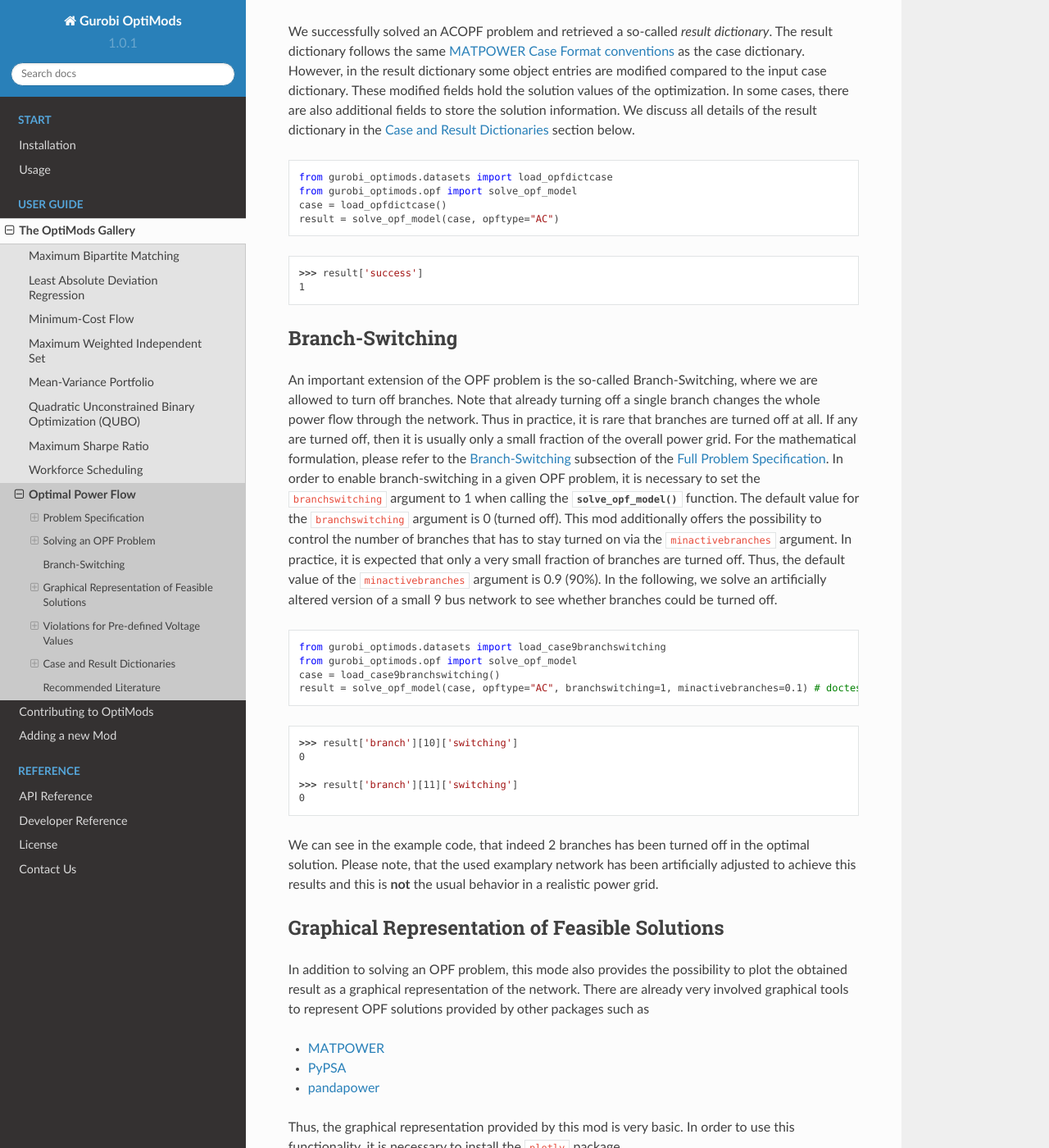
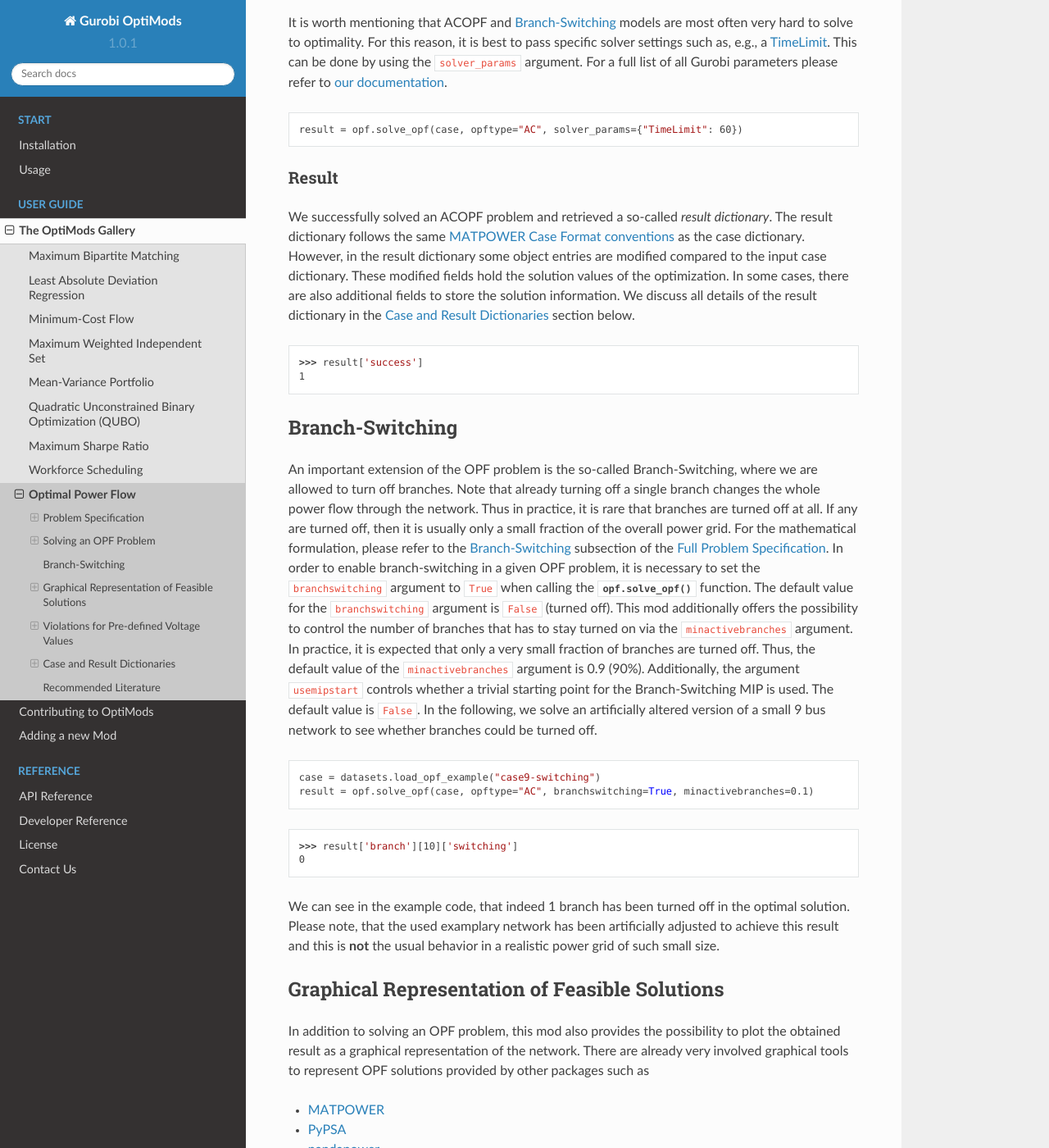
Before and after one commit to Gurobi/gurobi-optimods, a Sphinx documentation site: the page built from docs/source/mods/opf/opf.rst, in a window 1280 px wide and 1400 px high, scrolled down 2042 px. Shown: the whole window at 82% size. Built offline with Sphinx 7.4.7 and the Read the Docs theme 2.0.0, drawn with Linux system fonts in a browser that asks for light colours; some of the changed text lies outside the part shown.

Commit message:
Adjust docs after renaming of functions

```diff
--- a/docs/source/api.rst
+++ b/docs/source/api.rst
@@ -26,4 +26,7 @@ API Reference
    :members: solve_workforce_scheduling
 
 .. automodule:: gurobi_optimods.opf
-   :members: solve_opf_model, compute_violations_from_given_voltages
+   :members: solve_opf, compute_violations, solution_plot, violation_plot
+
+.. automodule:: gurobi_optimods.opf.io
+   :members: read_case_matpower, read_coords_csv, read_voltages_csv
--- a/docs/source/mods/opf/opf.rst
+++ b/docs/source/mods/opf/opf.rst
@@ -26,33 +26,33 @@ Input
 
 This mod has multiple callable API and convenience functions. All of the main API functions take a so-called *case dictionary* as input. The case dictionary holds all essential information about the underlying network, i.e., information about buses, branch connections, and generators. The case dictionary is meant to follow the `MATPOWER Case Format conventions <https://matpower.org/docs/ref/matpower7.1/lib/caseformat.html>`_. We discuss all details of the case dictionary further down below in the `Case and Result Dictionaries`_ section.
 
-In the below example code, we read in a pre-defined case dictionary from our dataset.
+In the below example code, we read in a pre-defined case dictionary for a small 9 bus grid from our dataset.
 
 .. testcode:: opf
 
-    from gurobi_optimods.datasets import load_opfdictcase
-    case = load_opfdictcase()
+    from gurobi_optimods import opf
+    from gurobi_optimods import datasets
+    case = datasets.load_opf_example("case9")
 
 
 Optimization Process
 ~~~~~~~~~~~~~~~~~~~~
 
-After generating a case dictionary, we can solve an OPF problem defined by the given network data. For this task, we use the :meth:`gurobi_optimods.opf.solve_opf_model` function. We can define the type of the OPF problem that we want to solve by defining the ``opftype`` argument when calling the function. Currently, the available options are ``AC``, ``AC_relax``, and ``DC``.
+After generating a case dictionary, we can solve an OPF problem defined by the given network data. For this task, we use the :meth:`gurobi_optimods.opf.solve_opf` function. We can define the type of the OPF problem that we want to solve by defining the ``opftype`` argument when calling the function. Currently, the available options are ``AC``, ``AC_relax``, and ``DC``.
 
 - The ``AC`` setting solves an ACOPF problem defined by the given network data. The ACOPF problem is formulated as a nonconvex bilinear model as described in the :ref:`ACOPF <acopf-label>` section of the :doc:`opf_specification`.
 
 - The ``AC_relax`` setting solves a Second Order Cone (SOC) relaxation of the nonconvex bilinear ACOPF problem formulation defined by the given network data. The relaxation is constructed by dropping nonconvex bilinear terms but simultaneously keeping the convex JABR inequalities, see :ref:`JABR Relaxation <jabr-label>` for more details.
 
-- The ``DC`` setting solves a DCOPF problem defined by the given network data. The DCOPF problem is a linear approximation of the ACOPF problem, please refer to the :ref:`DCOPF <dcopf-label>` section of the :doc:`opf_specification` for more details.
+- The ``DC`` setting solves a DCOPF problem defined by the given network data. The DCOPF problem is a linear approximation of the ACOPF problem. Please refer to the :ref:`DCOPF <dcopf-label>` section of the :doc:`opf_specification` for more details.
 
 The default value of the ``opftype`` argument is to solve an ``AC`` problem.
 
+The function returns a so-called *result* dictionary which we discuss below.
+
 .. testcode:: opf
 
-    from gurobi_optimods.datasets import load_opfdictcase
-    from gurobi_optimods.opf import solve_opf_model
-    case = load_opfdictcase()
-    result = solve_opf_model(case, opftype="AC")
+    result = opf.solve_opf(case, opftype="AC")
 
 .. testoutput:: opf
     :options: +NORMALIZE_WHITESPACE +ELLIPSIS
@@ -66,25 +66,17 @@ The default value of the ``opftype`` argument is to solve an ``AC`` problem.
     Objective value = 5296....
 
 
+It is worth mentioning that ACOPF and `Branch-Switching`_ models are most often very hard to solve to optimality. For this reason, it is best to pass specific solver settings such as, e.g., a `TimeLimit <https://www.gurobi.com/documentation/current/refman/timelimit.html>`_. This can be done by using the ``solver_params`` argument. For a full list of all Gurobi parameters please refer to `our documentation <https://www.gurobi.com/documentation/current/refman/parameter_descriptions.html>`_.
+
+.. code-block::
+
+    result = opf.solve_opf(case, opftype="AC", solver_params={"TimeLimit": 60})
+
+
 Result
 ~~~~~~
 
 We successfully solved an ACOPF problem and retrieved a so-called *result dictionary*. The result dictionary follows the same `MATPOWER Case Format conventions <https://matpower.org/docs/ref/matpower7.1/lib/caseformat.html>`_ as the case dictionary. However, in the result dictionary some object entries are modified compared to the input case dictionary. These modified fields hold the solution values of the optimization. In some cases, there are also additional fields to store the solution information. We discuss all details of the result dictionary in the `Case and Result Dictionaries`_ section below.
-
-.. testcode:: opf
-
-    from gurobi_optimods.datasets import load_opfdictcase
-    from gurobi_optimods.opf import solve_opf_model
-    case = load_opfdictcase()
-    result = solve_opf_model(case, opftype="AC")
-
-.. testoutput:: opf
-    :hide:
-    :options: +NORMALIZE_WHITESPACE +ELLIPSIS
-
-    ...
-    Optimize a model with 73 rows, 107 columns and 208 nonzeros
-    ...
 
 .. doctest:: opf
 
@@ -95,14 +87,12 @@ We successfully solved an ACOPF problem and retrieved a so-called *result dictio
 Branch-Switching
 ----------------
 
-An important extension of the OPF problem is the so-called Branch-Switching, where we are allowed to turn off branches. Note that already turning off a single branch changes the whole power flow through the network. Thus in practice, it is rare that branches are turned off at all. If any are turned off, then it is usually only a small fraction of the overall power grid. For the mathematical formulation, please refer to the :ref:`Branch-Switching <branchswitching-label>` subsection of the :doc:`opf_specification`. In order to enable branch-switching in a given OPF problem, it is necessary to set the ``branchswitching`` argument to 1 when calling the :meth:`solve_opf_model` function. The default value for the ``branchswitching`` argument is 0 (turned off). This mod additionally offers the possibility to control the number of branches that has to stay turned on via the ``minactivebranches`` argument. In practice, it is expected that only a very small fraction of branches are turned off. Thus, the default value of the ``minactivebranches`` argument is 0.9 (90%). In the following, we solve an artificially altered version of a small 9 bus network to see whether branches could be turned off.
+An important extension of the OPF problem is the so-called Branch-Switching, where we are allowed to turn off branches. Note that already turning off a single branch changes the whole power flow through the network. Thus in practice, it is rare that branches are turned off at all. If any are turned off, then it is usually only a small fraction of the overall power grid. For the mathematical formulation, please refer to the :ref:`Branch-Switching <branchswitching-label>` subsection of the :doc:`opf_specification`. In order to enable branch-switching in a given OPF problem, it is necessary to set the ``branchswitching`` argument to ``True`` when calling the :meth:`opf.solve_opf` function. The default value for the ``branchswitching`` argument is ``False`` (turned off). This mod additionally offers the possibility to control the number of branches that has to stay turned on via the ``minactivebranches`` argument. In practice, it is expected that only a very small fraction of branches are turned off. Thus, the default value of the ``minactivebranches`` argument is 0.9 (90%). Additionally, the argument ``usemipstart`` controls whether a trivial starting point for the Branch-Switching MIP is used. The default value is ``False``. In the following, we solve an artificially altered version of a small 9 bus network to see whether branches could be turned off.
 
 .. testcode:: opf
 
-    from gurobi_optimods.datasets import load_case9branchswitching
-    from gurobi_optimods.opf import solve_opf_model
-    case = load_case9branchswitching()
-    result = solve_opf_model(case, opftype="AC", branchswitching=1, minactivebranches=0.1) # doctest:+ELLIPSIS
+    case = datasets.load_opf_example("case9-switching")
+    result = opf.solve_opf(case, opftype="AC", branchswitching=True, minactivebranches=0.1)
 
 .. testoutput:: opf
     :hide:
@@ -117,16 +107,13 @@ An important extension of the OPF problem is the so-called Branch-Switching, whe
     >>> result['branch'][10]['switching']
     0
 
-    >>> result['branch'][11]['switching']
-    0
-
-We can see in the example code, that indeed 2 branches has been turned off in the optimal solution. Please note, that the used examplary network has been artificially adjusted to achieve this results and this is **not** the usual behavior in a realistic power grid.
+We can see in the example code, that indeed 1 branch has been turned off in the optimal solution. Please note, that the used examplary network has been artificially adjusted to achieve this result and this is **not** the usual behavior in a realistic power grid of such small size.
 
 
 Graphical Representation of Feasible Solutions
 ----------------------------------------------
 
-In addition to solving an OPF problem, this mode also provides the possibility to plot the obtained result as a graphical representation of the network. There are already very involved graphical tools to represent OPF solutions provided by other packages such as
+In addition to solving an OPF problem, this mod also provides the possibility to plot the obtained result as a graphical representation of the network. There are already very involved graphical tools to represent OPF solutions provided by other packages such as
 
 - `MATPOWER <https://matpower.org>`_
 - `PyPSA <https://pypsa.org/>`_
@@ -139,7 +126,7 @@ Thus, the graphical representation provided by this mod is very basic.  In order
 Coordinate Information
 ~~~~~~~~~~~~~~~~~~~~~~
 
-In order to plot a previously obtained result, an additional input of coordinates for all buses in the network is necessary. The coordinates have to be provided as a *coordinate dictionary*. The recommended way to generate a coordinate dictionary is to use a ``.csv`` holding all coordinate data. The ``.csv`` file holding the coordinate data has to follow the format
+In order to plot a previously obtained result, an additional input of coordinates for all buses in the network is necessary. The coordinates have to be provided as a *coordinate dictionary*. The recommended way to generate a coordinate dictionary is to use a ``.csv`` file holding all coordinate data. The ``.csv`` file holding the coordinate data has to follow the format
 
 .. code-block::
 
@@ -148,14 +135,11 @@ In order to plot a previously obtained result, an additional input of coordinate
    1, 2, B2, 41.271, -73.953
    ...
 
-Once a ``.csv`` file holding bus coordinate information is available, we can use the :meth:`read_coords_from_csv_file` function to automatically generate a coordinate dictionary. In the following example we use the ``case9coords.csv`` file to generate a coordinate dictionary
+Once a ``.csv`` file holding bus coordinate information is available, we can use the :meth:`opf.io.read_coords_csv` function to automatically generate a coordinate dictionary. In the following example we use the ``case9coords.csv`` file from our dataset to generate a coordinate dictionary
 
 .. testcode:: opf
 
-    from gurobi_optimods.datasets import load_filepath
-    from gurobi_optimods.opf import read_coords_from_csv_file
-    coordsfile = load_filepath("case9coords.csv")
-    coords_dict = read_coords_from_csv_file(coordsfile)
+    coords_dict = opf.io.read_coords_csv(datasets.load_filepath("case9coords.csv"))
 
 .. testoutput:: opf
     :hide:
@@ -182,15 +166,10 @@ After obtaining a result dictionary as discussed in `Solving an OPF Problem`_ an
 .. code-block::
 
     import plotly
-    from gurobi_optimods.datasets import load_caseNYopf, load_filepath
-    from gurobi_optimods.opf import solve_opf_model, read_case_from_mat_file, read_coords_from_csv_file
-    from gurobi_optimods.graphics import generate_opf_solution_figure
-    casefile = load_caseNYopf()
-    case = read_case_from_mat_file(casefile)
-    result = solve_opf_model(case, opftype='DC')
-    coordsfile = load_filepath("nybuses.csv")
-    coords_dict = read_coords_from_csv_file(coordsfile)
-    fig = generate_opf_solution_figure(case, coords_dict, solution)
+    case = datasets.load_opf_example("caseNY")
+    result = opf.solve_opf(case, opftype='DC')
+    coords_dict = opf.io.read_coords_csv(datasets.load_filepath("nybuses.csv"))
+    fig = opf.solution_plot(case, coords_dict, solution)
     fig.show()
 
 .. image:: ../figures/opf.png
@@ -207,7 +186,7 @@ In the above image, you can see the power grid generated out of the given networ
 Violations for Pre-defined Voltage Values
 -----------------------------------------
 
-In practice, it is likely that we have voltage magnitudes and voltage angles for each bus at hand and would like to know whether these values are actually feasible within a given network. To tackle this, we can use the :meth:`compute_violations_from_given_voltages` function. This function takes a *voltage dictionary* and a case dictionary as arguments and is discussed in more detail below.
+In practice, it is likely that we have voltage magnitudes and voltage angles for each bus at hand and would like to know whether these values are actually feasible within a given network. To tackle this, we can use the :meth:`opf.compute_violations` function. This function takes a *voltage dictionary* and a case dictionary as arguments and is discussed in more detail below.
 
 
 Voltage Information
@@ -222,14 +201,11 @@ In order to compute possible violations for given voltage data, an additional in
    1, 2, B2, 1.099999, 20.552543
    ...
 
-Once a ``.csv`` file holding voltage information for every bus is available, we can use the :meth:`read_voltages_from_csv_file` function to automatically generate a voltage dictionary. In the following example we use the ``case9volts.csv`` file to generate a voltage dictionary
+Once a ``.csv`` file holding voltage information for every bus is available, we can use the :meth:`opf.io.read_voltages_csv` function to automatically generate a voltage dictionary. In the following example we use the ``case9volts.csv`` file to generate a voltage dictionary
 
 .. testcode:: opf
 
-    from gurobi_optimods.datasets import load_filepath
-    from gurobi_optimods.opf import read_voltages_from_csv_file
-    voltsfile = load_filepath("case9volts.csv")
-    volts_dict = read_voltages_from_csv_file(voltsfile)
+    volts_dict = opf.io.read_voltages_csv(datasets.load_filepath("case9volts.csv"))
 
 .. testoutput:: opf
     :hide:
@@ -251,7 +227,7 @@ Once a ``.csv`` file holding voltage information for every bus is available, we
 Checking for Violations
 ~~~~~~~~~~~~~~~~~~~~~~~
 
-Once we have a voltage dictionary at hand, we can check for possible model violations by calling the :meth:`compute_violations_from_given_voltages` function. In addition to the verbose output, the function returns a *violations dictionary* which similar to the case dictionary follows the `MATPOWER Case Format <https://matpower.org/docs/ref/matpower7.1/lib/caseformat.html>`_. However, the violations dictionary has additional fields storing the violations for particular buses and branches.
+Once we have a voltage dictionary at hand, we can check for possible model violations by calling the :meth:`opf.compute_violations` function. In addition to the verbose output, the function returns a *violations dictionary* which similar to the case dictionary follows the `MATPOWER Case Format <https://matpower.org/docs/ref/matpower7.1/lib/caseformat.html>`_. However, the violations dictionary has additional fields storing the violations for particular buses and branches.
 
 The following fields in the violations dictionary are added to store violations data.
 
@@ -262,13 +238,9 @@ The following fields in the violations dictionary are added to store violations
 
 .. testcode:: opf
 
-    from gurobi_optimods.datasets import load_filepath, load_caseopfmat
-    from gurobi_optimods.opf import read_voltages_from_csv_file, read_case_from_mat_file, compute_violations_from_given_voltages
-    voltsfile = load_filepath("case9volts.csv")
-    volts_dict = read_voltages_from_csv_file(voltsfile)
-    casefile = load_caseopfmat("9")
-    case = read_case_from_mat_file(casefile)
-    violations = compute_violations_from_given_voltages(case, volts_dict)
+    volts_dict = opf.io.read_voltages_csv(datasets.load_filepath("case9volts.csv"))
+    case = datasets.load_opf_example("case9")
+    violations = opf.compute_violations(case, volts_dict)
 
 .. testoutput:: opf
     :hide:
@@ -295,18 +267,11 @@ Similar to generating a graphical representation of a feasible solution, it is a
 
 .. code-block::
 
-    import plotly
-    from gurobi_optimods.datasets import load_filepath, load_caseopfmat
-    from gurobi_optimods.opf import read_coords_from_csv_file, read_voltages_from_csv_file, read_case_from_mat_file, compute_violations_from_given_voltages
-    from gurobi_optimods.graphics import generate_opf_solution_figure
-    voltsfile = load_filepath("case9volts.csv")
-    volts_dict = read_voltages_from_csv_file(voltsfile)
-    casefile = load_caseopfmat("9")
-    case = read_case_from_mat_file(casefile)
-    coordsfile = load_filepath("case9coords.csv")
-    coords_dict = read_coords_from_csv_file(coordsfile)
-    violations = compute_violations_from_given_voltages(case, volts_dict)
-    fig = generate_opf_violations_figure(case, coords, violations)
+    volts_dict = opf.io.read_voltages_csv(datasets.load_filepath("case9volts.csv"))
+    case = datasets.load_opf_example("case9")
+    coords_dict = opf.io.read_coords_csv(datasets.load_filepath("case9coords.csv"))
+    violations = opf.compute_violations(case, volts_dict)
+    fig = opf.violation_plot(case, coords, violations)
     fig.show()
 
 .. image:: ../figures/violations_opf.png
@@ -326,8 +291,7 @@ The case dictionary for this mod expects a dictionary with keys ``baseMVA``, ``b
 
 .. testcode:: opf
 
-    from gurobi_optimods.datasets import load_opfdictcase
-    case = load_opfdictcase()
+    case = datasets.load_opf_example("case9")
 
 .. testoutput:: opf
     :hide:
@@ -342,38 +306,36 @@ The case dictionary for this mod expects a dictionary with keys ``baseMVA``, ``b
     100.0
 
     >>> buses = case['bus']
-    >>> buses[1]
-    {'bus_i': 1, 'type': 3, 'Pd': 0.0, 'Qd': 0.0, 'Gs': 0.0, 'Bs': 0.0, 'area': 0.0, 'Vm': 1.0, 'Va': 1.0, 'baseKV': 345.0, 'zone': 1.0, 'Vmax': 1.1, 'Vmin': 0.9}
+    >>> buses[0]
+    {'bus_i': 1, 'type': 3, 'Pd': 0.0, 'Qd': 0.0, 'Gs': 0.0, 'Bs': 0.0, 'area': 1.0, 'Vm': 1.0, 'Va': 0.0, 'baseKV': 345.0, 'zone': 1.0, 'Vmax': 1.1, 'Vmin': 0.9}
 
     >>> branches = case['branch']
-    >>> branches[2]
-    {'fbus': 4, 'tbus': 5, 'r': 0.017, 'x': 0.092, 'b': 0.158, 'rateA': 250.0, 'rateB': 250.0, 'rateC': 250.0, 'ratio': 1.0, 'angle': 0.0, 'status': 1, 'angmin': -360.0, 'angmax': 360.0}
+    >>> branches[1]
+    {'fbus': 4, 'tbus': 5, 'r': 0.017, 'x': 0.092, 'b': 0.158, 'rateA': 250.0, 'rateB': 250.0, 'rateC': 250.0, 'ratio': 0.0, 'angle': 0.0, 'status': 1.0, 'angmin': -360.0, 'angmax': 360.0}
 
     >>> generators = case['gen']
-    >>> generators[3]
-    {'bus': 3, 'Pg': 85.0, 'Qg': 0.0, 'Qmax': 300.0, 'Qmin': -300.0, 'Vg': 1, 'mBase': 100, 'status': 1, 'Pmax': 270.0, 'Pmin': 10.0, 'Pc1': 0, 'Pc2': 0, 'Qc1min': 0, 'Qc1max': 0, 'Qc2min': 0, 'Qc2max': 0, 'ramp_agc': 0, 'ramp_10': 0, 'ramp_30': 0, 'ramp_q': 0, 'apf': 0}
+    >>> generators[2]
+    {'bus': 3, 'Pg': 85, 'Qg': 0, 'Qmax': 300, 'Qmin': -300, 'Vg': 1, 'mBase': 100, 'status': 1, 'Pmax': 270, 'Pmin': 10, 'Pc1': 0, 'Pc2': 0, 'Qc1min': 0, 'Qc1max': 0, 'Qc2min': 0, 'Qc2max': 0, 'ramp_agc': 0, 'ramp_10': 0, 'ramp_30': 0, 'ramp_q': 0, 'apf': 0}
 
     >>> generatorcosts = case['gencost']
-    >>> generatorcosts[3]
-    {'costtype': 2, 'startup': 3000, 'shutdown': 0, 'n': 3, 'costvector': [0.1225, 1, 335]}
+    >>> generatorcosts[2]
+    {'costtype': 2.0, 'startup': 3000.0, 'shutdown': 0.0, 'n': 3.0, 'costvector': [0.1225, 1.0, 335.0]}
 
-There is also the convenience function :meth:`gurobi_optimods.opf.read_case_from_mat_file` which reads in a standard MATLAB ``.mat`` data file holding the network data. The data stored in the ``.mat`` file has to follow the `MATPOWER Case Format conventions <https://matpower.org/docs/ref/matpower7.1/lib/caseformat.html>`_ in order to be accepted by the function. Below, we generate a case dictionary from a ``.mat`` file containing network data for a small 9 bus network.
+There is also the convenience function :meth:`opf.read_case_from_mat_file` which reads in a standard MATLAB ``.mat`` data file holding the network data. The data stored in the ``.mat`` file has to follow the `MATPOWER Case Format conventions <https://matpower.org/docs/ref/matpower7.1/lib/caseformat.html>`_ in order to be accepted by the function. Below, we generate a case dictionary from a ``.mat`` file containing network data for a small 9 bus network.
 
 .. testcode:: opf
 
-    from gurobi_optimods.datasets import load_caseopfmat
-    from gurobi_optimods.opf import read_case_from_mat_file
-    casefile = load_caseopfmat("9")
-    case = read_case_from_mat_file(casefile)
+    casefile = datasets.load_filepath("case9")
+    case = opf.read_case_matpower(casefile)
 
 .. doctest:: opf
     :options: +NORMALIZE_WHITESPACE
 
     >>> case['baseMVA']
-    100
+    100.0
 
     >>> buses = case['bus']
-    >>> buses[1]  # doctest:+ELLIPSIS
+    >>> buses[0]  # doctest:+ELLIPSIS
     {'bus_i': 1, ...}
 
 
@@ -406,15 +368,12 @@ The following fields in the result dictionary are altered or added to store solu
   * ``result["branch"][i]["Qt"]``
   * ``result["branch"][i]["switching"]``
 
-  hold real (P) and reactive (Q) power injection values into the `from` (f) and into the `to` (t) end at the optimal solution point for branch `i`. The ``switchting`` field holds the information whether a branch is turned on or off in the given result.
+  hold real (P) and reactive (Q) power injection values into the `from` (f) and into the `to` (t) end at the optimal solution point for branch `i`. The ``switching`` field holds the information whether a branch is turned on (1) or off (0) in the given result.
 
 
 .. testcode:: opf
 
-    from gurobi_optimods.datasets import load_opfdictcase
-    from gurobi_optimods.opf import solve_opf_model
-    case = load_opfdictcase()
-    result = solve_opf_model(case, opftype="AC")
+    result = opf.solve_opf(case, opftype="AC")
 
 .. testoutput:: opf
     :hide:
@@ -430,34 +389,17 @@ The following fields in the result dictionary are altered or added to store solu
     >>> result['success']
     1
 
-    >>> result['bus'][1]
+    >>> result['bus'][0]
     {... 'Vm': 1.09..., 'Va': 0, ...}
 
-    >>> result['branch'][2]
+    >>> result['branch'][1]
     {... 'Pf': 35.2..., 'Pt': -35.0..., 'Qf': -3.8..., 'Qt': -13.8..., ...}
 
-    >>> result['gen'][3]
+    >>> result['gen'][2]
     {... 'Pg': 94.1..., 'Qg': -22.6..., ...}
 
 We can see that the respective entries for ``bus`` and ``gen`` changed compared to the case dictionary, because they are different from the input at the optimal solution point. We also see that addtional fields have been created in the ``branch`` dictionary to hold solution information.
 
-It is possible to turn the result dictionary into a MATLAB ``.mat`` data file via the :meth:`turn_result_into_mat_file` function.
-
-.. testcode:: opf
-
-    from gurobi_optimods.datasets import load_opfdictcase
-    from gurobi_optimods.opf import solve_opf_model, turn_result_into_mat_file
-    case = load_opfdictcase()
-    result = solve_opf_model(case, opftype="AC")
-    turn_result_into_mat_file(result)
-
-.. testoutput:: opf
-    :hide:
-    :options: +NORMALIZE_WHITESPACE +ELLIPSIS
-
-    ...
-    Optimize a model with 73 rows, 107 columns and 208 nonzeros
-    ...
 
 .. _recommended-label:
 
```
Also changed, not shown: other parts of docs/source/mods/opf/opf.rst (+5 -5 lines), 1 other file.
